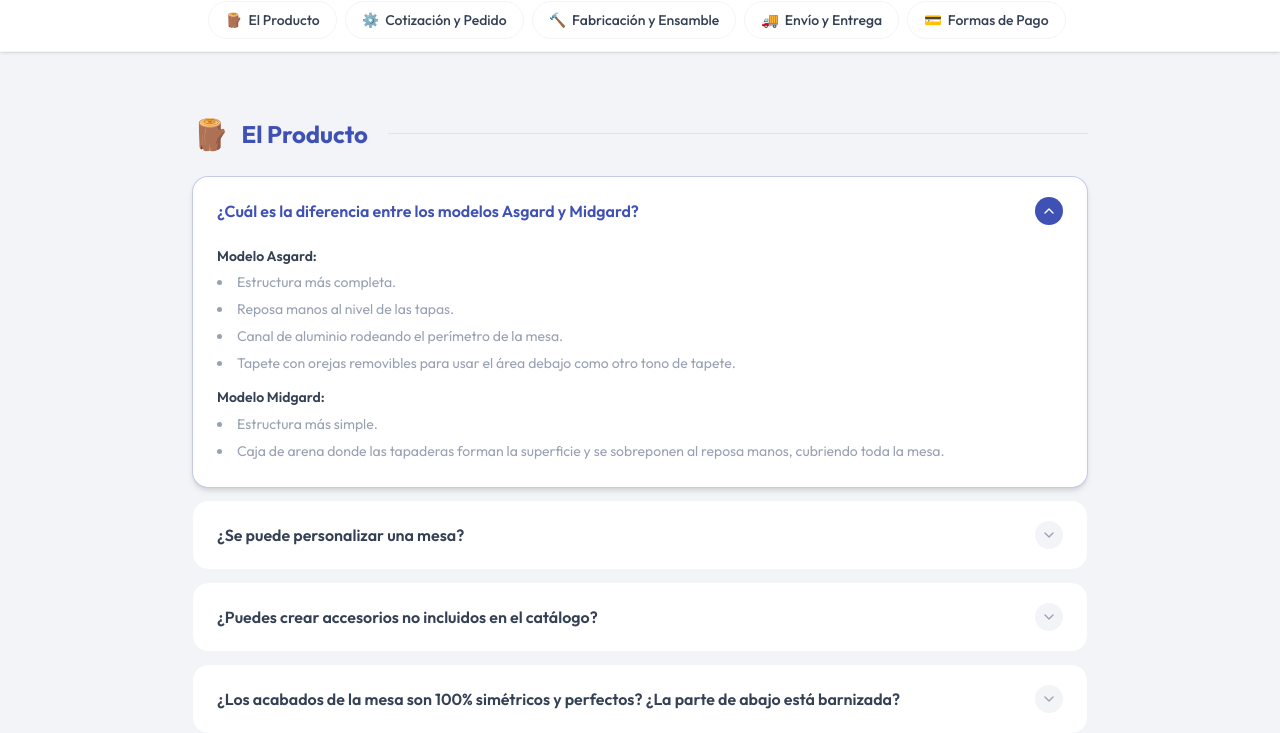
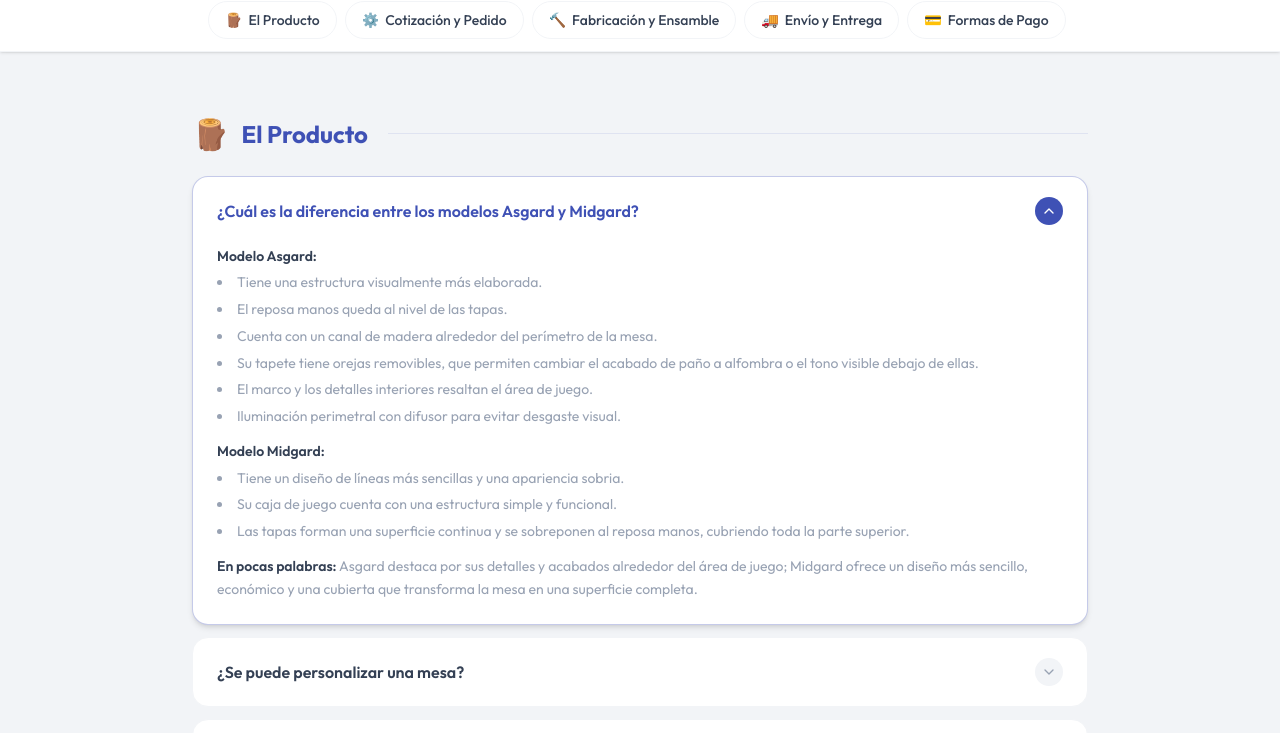
Before and after one commit to Arcoberto/CatalogoMidgard, a Next.js app: page /faq in a window 1280 px wide. Shown: the part 476-1209 px from the top of the page. Built offline with nearby package versions, Linux system fonts and the light colour scheme.

Commit message:
FAQ: nueva respuesta de diferencias entre Asgard y Midgard

```diff
--- a/src/app/faq/page.tsx
+++ b/src/app/faq/page.tsx
@@ -30,19 +30,25 @@ const FAQ_DATA: FaqCategory[] = [
             <div>
               <p className="font-semibold text-midgard-steel mb-1">Modelo Asgard:</p>
               <ul className="list-disc list-inside space-y-1 text-midgard-gray">
-                <li>Estructura más completa.</li>
-                <li>Reposa manos al nivel de las tapas.</li>
-                <li>Canal de aluminio rodeando el perímetro de la mesa.</li>
-                <li>Tapete con orejas removibles para usar el área debajo como otro tono de tapete.</li>
+                <li>Tiene una estructura visualmente más elaborada.</li>
+                <li>El reposa manos queda al nivel de las tapas.</li>
+                <li>Cuenta con un canal de madera alrededor del perímetro de la mesa.</li>
+                <li>Su tapete tiene orejas removibles, que permiten cambiar el acabado de paño a alfombra o el tono visible debajo de ellas.</li>
+                <li>El marco y los detalles interiores resaltan el área de juego.</li>
+                <li>Iluminación perimetral con difusor para evitar desgaste visual.</li>
               </ul>
             </div>
             <div>
               <p className="font-semibold text-midgard-steel mb-1">Modelo Midgard:</p>
               <ul className="list-disc list-inside space-y-1 text-midgard-gray">
-                <li>Estructura más simple.</li>
-                <li>Caja de arena donde las tapaderas forman la superficie y se sobreponen al reposa manos, cubriendo toda la mesa.</li>
+                <li>Tiene un diseño de líneas más sencillas y una apariencia sobria.</li>
+                <li>Su caja de juego cuenta con una estructura simple y funcional.</li>
+                <li>Las tapas forman una superficie continua y se sobreponen al reposa manos, cubriendo toda la parte superior.</li>
               </ul>
             </div>
+            <p className="text-midgard-gray">
+              <span className="font-semibold text-midgard-steel">En pocas palabras:</span> Asgard destaca por sus detalles y acabados alrededor del área de juego; Midgard ofrece un diseño más sencillo, económico y una cubierta que transforma la mesa en una superficie completa.
+            </p>
           </div>
         ),
       },
```
